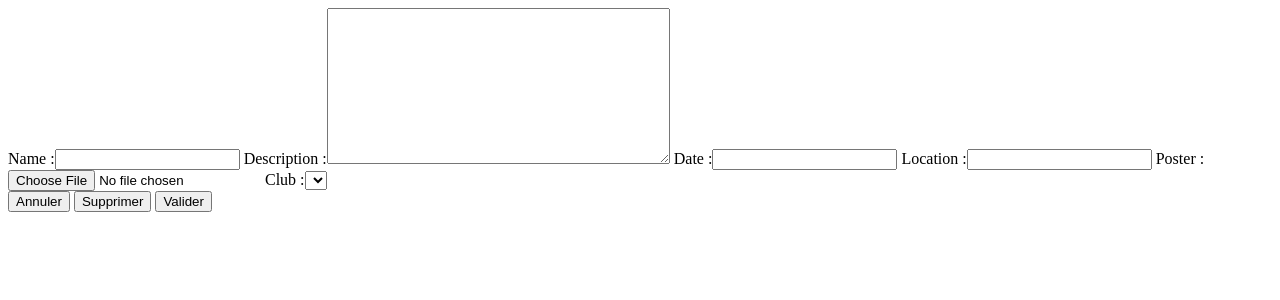
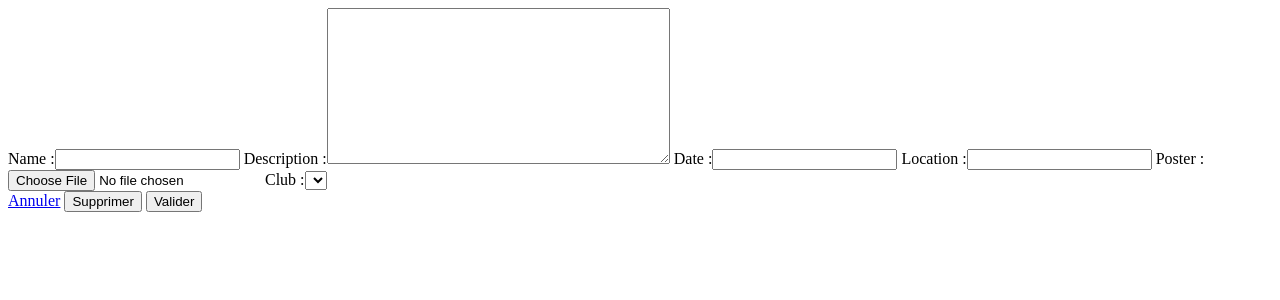
Before and after one commit to KIClubinfo/upont-v4, a Django app: page /news/event/create in a window 1280 px wide. Shown: the top 300 px of the page. Run offline with Django 3.2, Linux system fonts and the light colour scheme; a user stored in the database is signed in; data comes from the database, SQL or seed files in the repository; lists and menus that the app fills with data are empty.

Commit message:
Fixing bug causing blank form to be not cancelable

```diff
--- a/back/news/templates/news/event_edit.html
+++ b/back/news/templates/news/event_edit.html
@@ -9,7 +9,7 @@
     {% csrf_token %}
         {{EditEvent}}
         <div>
-            <input  type="submit" name="Annuler" value="Annuler">
+            <a href="{% url 'news:posts' %}"><span class="button red-button">Annuler</span></a>
             <input  type="submit" name="Supprimer" value="Supprimer">
             <input  type="submit" name= "Valider" value="Valider">
         </div>
--- a/back/news/templates/news/post_edit.html
+++ b/back/news/templates/news/post_edit.html
@@ -72,7 +72,7 @@
                             <div class="news-card-popularity">
                                     {% csrf_token %}
                                     <div>
-                                        <input class="button red-button" type="submit" name="Annuler" value="Annuler">
+                                        <a href="{% url 'news:posts' %}"><span class="button red-button">Annuler</span></a>
                                         <input class="button green-button" type="submit" name= "Valider" value="Valider">
                                         {% if Edit %}
                                             <input class="button red-button" type="submit" name="Supprimer" value="Supprimer le post">
```
